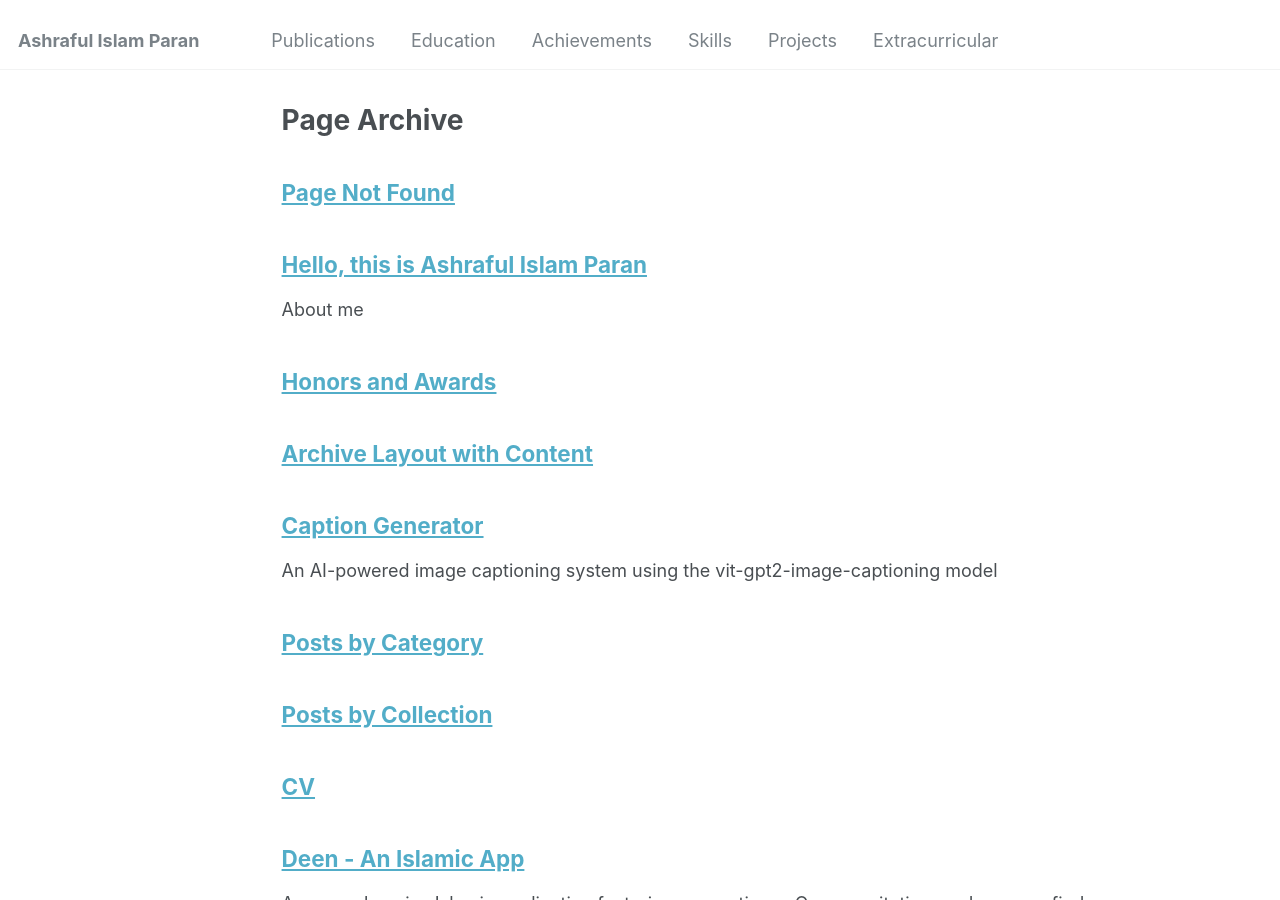
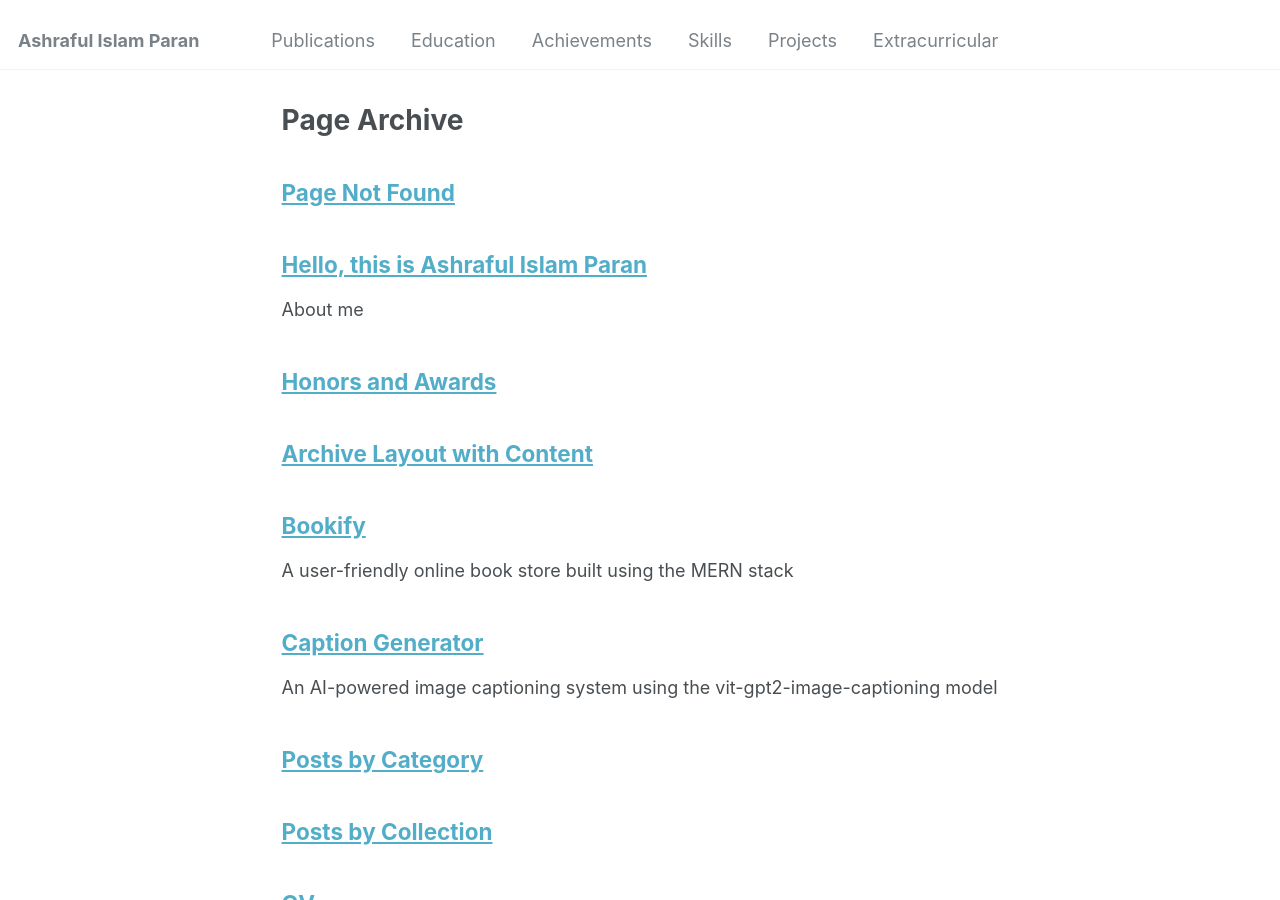
Before and after one commit to ashrafulparan2/ashrafulparan2.github.io, a Jekyll site: the page built from _pages/page-archive.html, in a window 1280 px wide and 900 px high. Built offline with Jekyll 4.4.1, drawn with Linux system fonts in a browser that asks for light colours; some of the changed lines change nothing that is shown.

Commit message:
add Bookify project documentation with feature descriptions and timeline to projects page

````diff
--- a/_pages/projects.md
+++ b/_pages/projects.md
@@ -35,6 +35,11 @@
 - *Included features such as prayer times, Quran recitation, Qibla direction, and Islamic calendar to serve the diverse needs of the Muslim community.*
 - *Oct 2023 – Dec 2023*
 
+### [Bookify](/projects/bookify/)
+- *Developed a user-friendly online book store using the MERN stack (MongoDB, Express.js, React, Node.js).*
+- *Implemented secure user authentication with Firebase and a comprehensive admin dashboard.*
+- *Created features including book catalog, shopping cart, order management, and review system.*
+- *Jan 2024 – Present*
 
 ### [ThriftTrade](/projects/thrifttrade/)
 - *Developed "ThriftTrade," a second-hand marketplace website using TypeScript, Node.js, and MongoDB.*
--- /dev/null
+++ b/_pages/projects/bookify.md
@@ -0,0 +1,132 @@
+---
+title: 'Bookify'
+excerpt: 'A user-friendly online book store built using the MERN stack'
+author_profile: true
+permalink: /projects/bookify/
+---
+
+<head>
+<title>Font Awesome Icons</title>
+<meta name="viewport" content="width=device-width, initial-scale=1">
+<link rel="stylesheet" href="https://cdnjs.cloudflare.com/ajax/libs/font-awesome/4.7.0/css/font-awesome.min.css">
+</head>
+
+# 📚 Bookify
+
+[<i class="fa fa-github" style="color:black;"></i> View on GitHub](https://github.com/ashrafulparan2/Bookify)
+
+## 📝 Overview
+**Bookify** is an user-friendly online book store built using the MERN stack (MongoDB, Express.js, React, Node.js). It provides a seamless experience for both readers and administrators. The system is designed to facilitate browsing, searching, and buying books.
+
+## 🚀 Key Features
+
+| Feature                     | Description                                                                                     |
+|-----------------------------|-------------------------------------------------------------------------------------------------|
+| **🔐 User Authentication**   | Secure login and registration system using [Firebase](https://firebase.google.com/) for user authentication.      |
+| **📚 Book Catalog**          | Users can browse and search for books by title, author, or genre.                              |
+| **🛒 Cart and ordering**    | Users can add books to their cart, order books, and track order history.                  |
+| **📊 Admin Dashboard**       | Admins can add, update, delete, and manage book listings.                                       |
+| **📂 Data Storage**          | Store user data and book information in [MongoDB](https://www.mongodb.com/).                     |
+
+## 🛠️ Technologies & Tools
+
+| Technology            | Purpose                                      | Link                                               |
+|-----------------------|----------------------------------------------|----------------------------------------------------|
+| **MongoDB**           | NoSQL database for storing books and user data | [MongoDB](https://www.mongodb.com/)                |
+| **Express.js**        | Backend framework for API development        | [Express.js](https://expressjs.com/)               |
+| **React**             | Frontend framework for building the user interface | [React](https://reactjs.org/)                     |
+| **Node.js**           | JavaScript runtime for backend development    | [Node.js](https://nodejs.org/)                     |
+| **Firebase**          | Secure user authentication                   | [Firebase](https://firebase.google.com/)           |
+| **GitHub**            | Version control for team collaboration       | [GitHub](https://github.com/)                     |
+
+## Features
+
+### Homepage
+The homepage provides an overview of the platform, showcasing featured books, top sellers, and new arrivals. It serves as the main entry point for users to explore the book collection.
+
+![Homepage](/assets/images/projects/bookify/HomePage1.JPG)
+Top Sellers Section Shows the top selling books at a certain period
+![Top Sellers](/assets/images/projects/bookify/HomePage2.JPG)
+Recommended for you shows curated books just for you
+![Recommended](/assets/images/projects/bookify/HomePage3.JPG)
+
+### All Books Page
+This page displays a comprehensive list of all available books. Users can browse through the collection, filter by categories, and search for specific titles or authors.
+
+![All Books](/assets/images/projects/bookify/AllBooksPage.JPG)
+
+### User Signup
+New users can create an account by providing their details. This allows them to access personalized features such as adding books to their wishlist and placing orders.
+
+![Signup](/assets/images/projects/bookify/Register.JPG)
+
+### User Login
+Existing users can log in to their accounts to access their saved preferences, order history, and other personalized features.
+
+![Login](/assets/images/projects/bookify/Login.JPG)
+
+### Admin Dashboard
+Admins have access to a dedicated dashboard where they can manage the book listings, including adding new books, updating existing ones, and removing books from the catalog.
+
+![Admin Dashboard](/assets/images/projects/bookify/dashboardadmin.JPG)
+
+### Add to cart
+Users can add books to their cart for purchase. The cart keeps track of selected items and allows users to proceed to checkout when they are ready to complete their purchase.
+
+![Add to Cart](/assets/images/projects/bookify/AddtoCart.JPG)
+
+### Checkout Page
+The checkout page provides a summary of the items in the user's cart and allows them to enter their shipping and payment information to complete the purchase.
+
+![Checkout](/assets/images/projects/bookify/CheckoutPage.JPG)
+
+### Order Page
+The order page allows users to view their order history, track the status of their current orders, and manage their past purchases.
+
+![Orders](/assets/images/projects/bookify/OrderPage.JPG)
+
+### Books Description Page
+This page provides detailed information about a specific book, including its description, author, price, and reviews from other users.
+
+![Book Details](/assets/images/projects/bookify/SingleBook.JPG)
+
+### Related Books Section
+The related books section suggests books similar to the one currently being viewed, helping users discover more books of interest.
+
+![Related Books](/assets/images/projects/bookify/RelatedBooks.JPG)
+
+### Review Section
+Users can read reviews left by other readers and leave their own reviews for books they have read. This section helps users make informed decisions about their book purchases.
+
+![Reviews](/assets/images/projects/bookify/Review%20System.JPG)
+
+## Installation
+
+1. Clone the repository:
+```bash
+git clone https://github.com/yourusername/bookify.git
+cd bookify
+cd backend
+npm install
+cd ../frontend
+npm install
+```
+
+2. Set up environment variables:
+Create a .env file in the backend directory and add the following environment variables:
+```bash
+DB_URL="your_mongodb_connection_string"
+PORT=5000
+JWT_SECRET_KEY="your_jwt_secret_key"
+```
+
+3. Running the Application:
+```bash
+# Start the backend server
+cd backend
+npm run dev
+
+# Start the frontend development server
+cd frontend
+npm run dev
+```
````
Also changed, not shown: assets/images/projects/bookify/AddtoCart.JPG (added), assets/images/projects/bookify/AllBooksPage.JPG (added), assets/images/projects/bookify/CheckoutPage.JPG (added), assets/images/projects/bookify/HomePage1.JPG (added), assets/images/projects/bookify/HomePage2.JPG (added), assets/images/projects/bookify/HomePage3.JPG (added), assets/images/projects/bookify/Login.JPG (added), assets/images/projects/bookify/OrderPage.JPG (added), assets/images/projects/bookify/Register.JPG (added), assets/images/projects/bookify/RelatedBooks.JPG (added), assets/images/projects/bookify/Review System.JPG (added), assets/images/projects/bookify/SingleBook.JPG (added), assets/images/projects/bookify/Wishlist.JPG (added), assets/images/projects/bookify/dashboardadmin.JPG (added).
